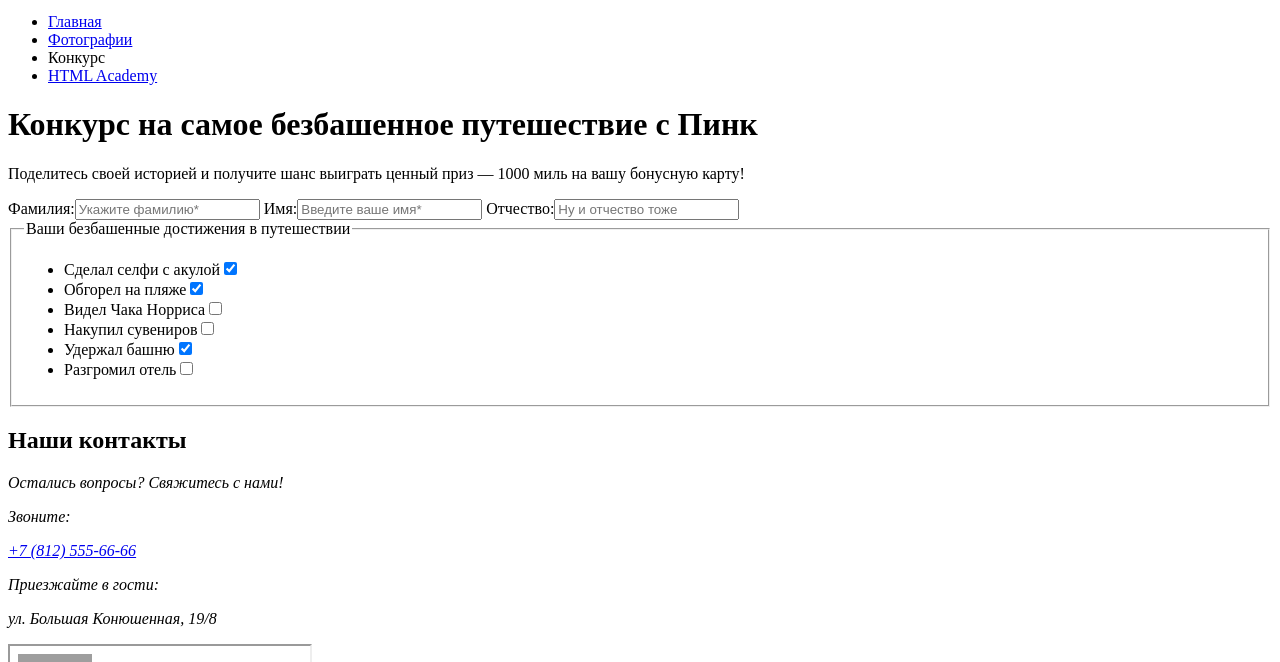
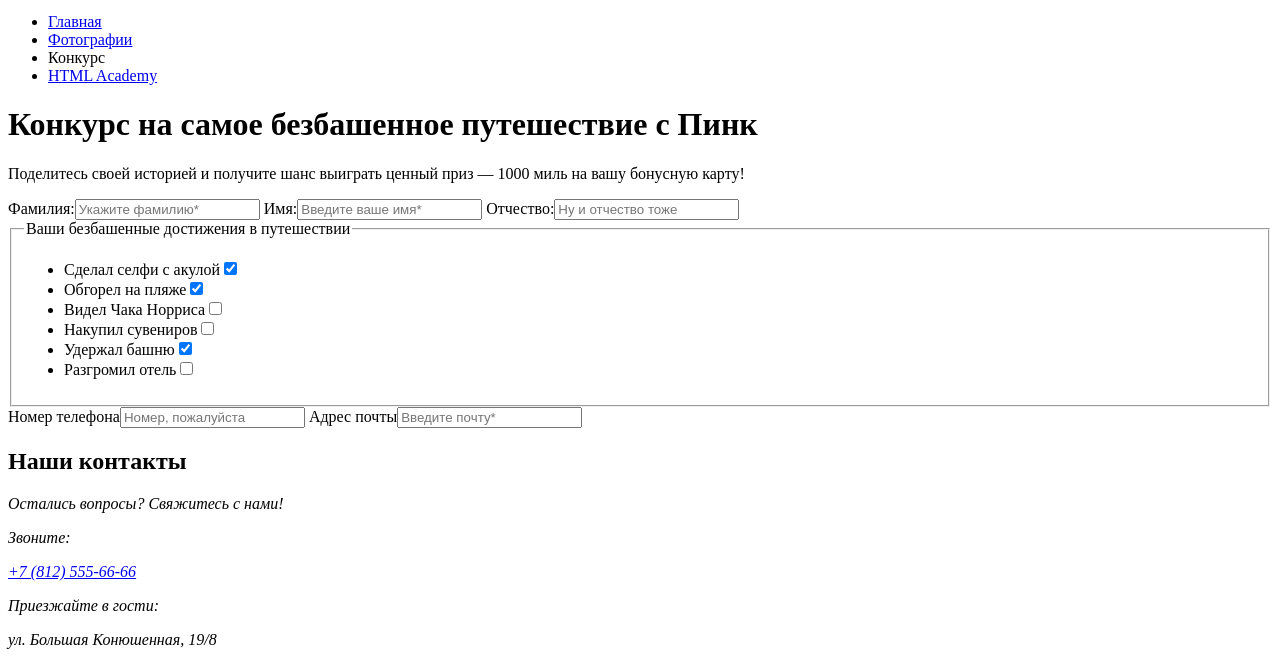
Before and after one commit to Rogach36/798729-pink-20, a website: page source/form.html in a window 1280 px wide. Shown: the part 59-721 px from the top of the page. Drawn offline with Linux system fonts and the light colour scheme.

Commit message:
Добавляет разметку полей для ввода телефона и email

```diff
--- a/source/form.html
+++ b/source/form.html
@@ -57,6 +57,8 @@
               </li>
           </ul>
       </fieldset>
+      <label class="user-form__phone">Номер телефона<input class="user-form__field-phone" type="text" type="text" name="phone-number" placeholder="Номер, пожалуйста" aria-label="Поле номера телефона"></label>
+      <label class="user-form__email">Адрес почты<input class="user-form__field-email" type="text"  type="text" name="email" placeholder="Введите почту*" aria-label="Поле для email"></label>
 
     </section>
   </main>
```
